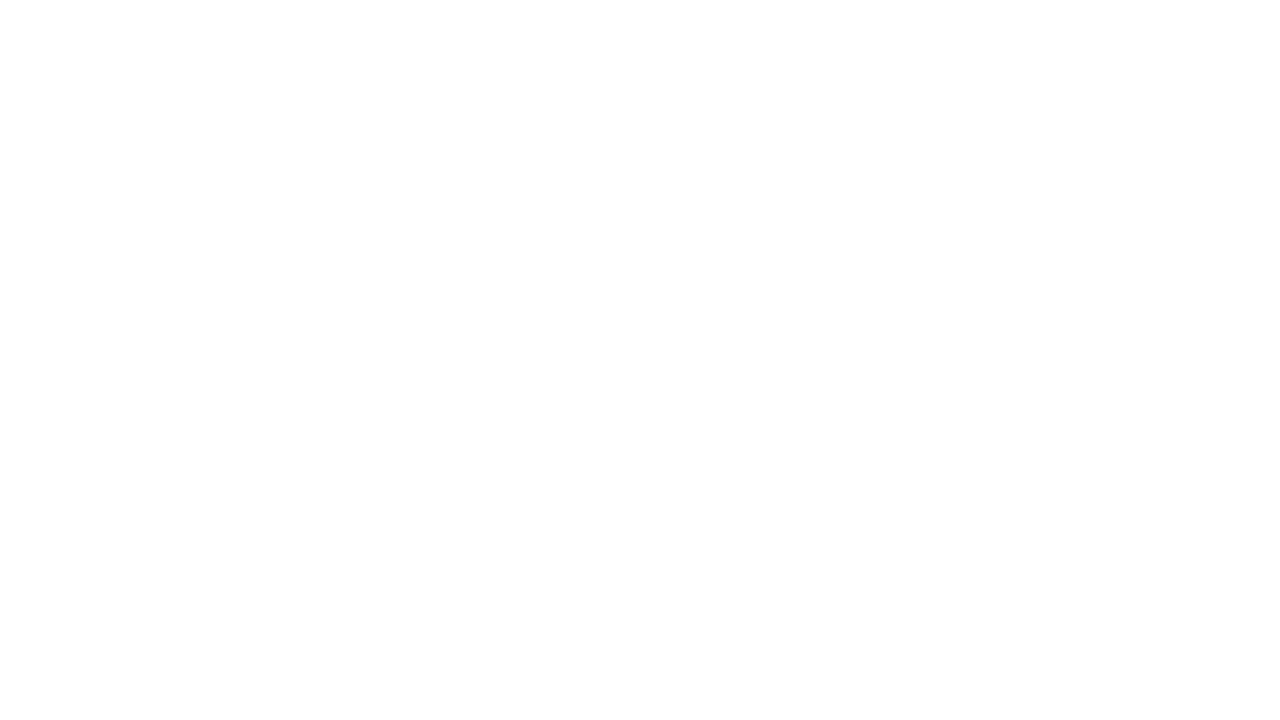
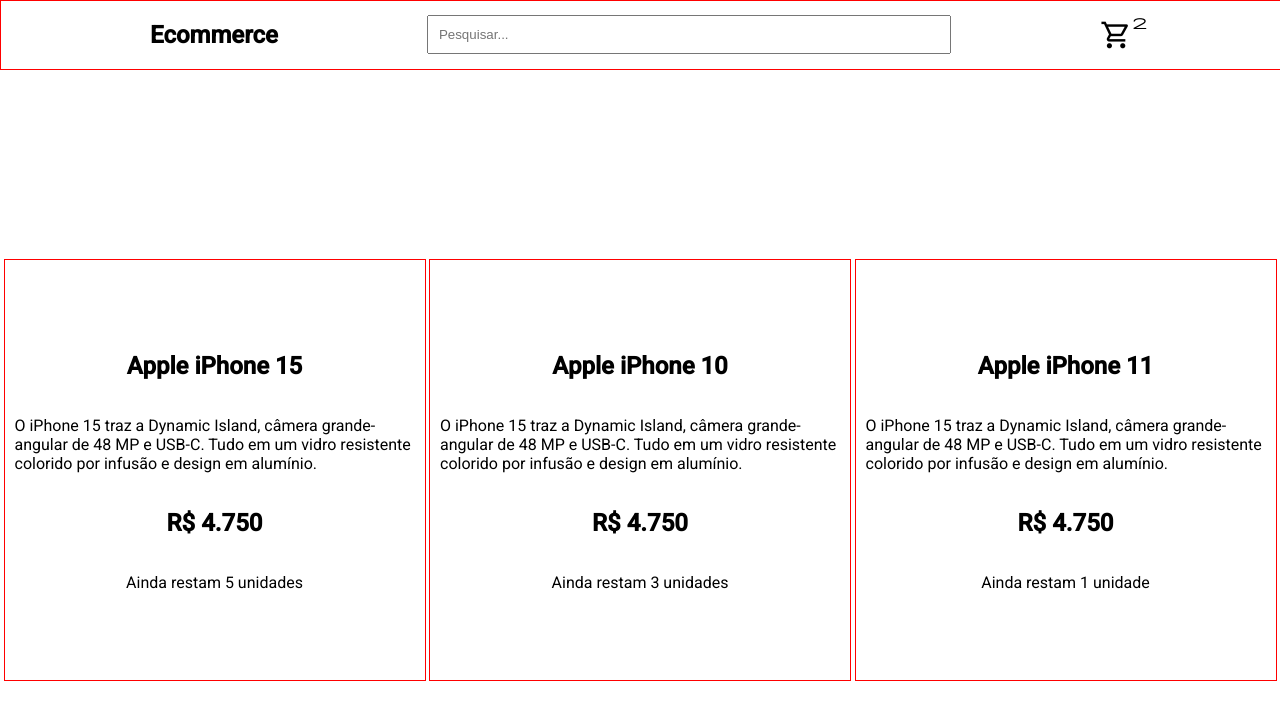
Before and after one commit to 38061027/ecommerce, an Angular app in the folder front-end/: page / in a window 1280 px wide. Shown: the top 720 px of the page. Built offline with nearby package versions, Linux system fonts and the light colour scheme.

Commit message:
Criando base do projeto

```diff
--- a/front-end/src/app/app-routing.module.ts
+++ b/front-end/src/app/app-routing.module.ts
@@ -1,7 +1,10 @@
 import { NgModule } from '@angular/core';
 import { RouterModule, Routes } from '@angular/router';
+import { HomeComponent } from './components/home/home.component';
 
-const routes: Routes = [];
+const routes: Routes = [
+  {path:"", component: HomeComponent, pathMatch:"full"}
+];
 
 @NgModule({
   imports: [RouterModule.forRoot(routes)],
--- a/front-end/src/app/components/home/home.component.css
+++ b/front-end/src/app/components/home/home.component.css
@@ -0,0 +1,43 @@
+.container{
+    width: 100%;
+    height: 100vh;
+}
+.nav{
+    display: flex;
+    width: 100%;
+    justify-content: space-evenly;
+    align-items: center;
+    border: 1px solid red;
+}
+.search input{
+    width: 500px;
+    padding: 10px;
+}
+#cartIcon{
+    font-size: xx-large;
+    position: relative;
+}
+.counter{
+position: absolute;
+font-size: 15px;
+top: -5px;
+}
+
+.containerProducts{
+    display: flex;
+    flex-wrap: wrap;
+    justify-content: space-evenly;
+    height: 100%;
+    align-items: center;
+}
+
+.productContent{
+    border: 1px solid red;
+    width: 400px;
+    height: 400px;
+    display: flex;
+    flex-direction: column;
+    align-items: center;
+    justify-content: center;
+    padding: 10px;
+}
--- a/front-end/src/app/components/home/home.component.html
+++ b/front-end/src/app/components/home/home.component.html
@@ -1 +1,18 @@
-<p>home works!</p>
+<main class="container">
+  <nav class="nav">
+    <h1 class="title">Ecommerce</h1>
+    <div class="search">
+      <input type="text" placeholder="Pesquisar..."/>
+    </div>
+    <span class="material-symbols-outlined" id="cartIcon"> shopping_cart <a class="counter">{{counterCart}}</a></span>
+  </nav>
+
+  <div class="containerProducts">
+        <div class="productContent" *ngFor="let product of products">
+            <h2>{{product.name}}</h2>
+            <p>{{product.description}}</p>
+            <h2>R$ {{product.price}}</h2>
+            <p>Ainda restam {{product.quantity}} {{product.quantity == 1 ? "unidade": "unidades"}}</p>
+        </div>
+  </div>
+</main>
--- a/front-end/src/app/components/home/home.component.ts
+++ b/front-end/src/app/components/home/home.component.ts
@@ -7,4 +7,33 @@ import { Component } from '@angular/core';
 })
 export class HomeComponent {
 
+  counterCart:number = 2;
+
+  products:any[] = [
+    {
+      "id": 1,
+      "name": "Apple iPhone 15",
+      "quantity": 5,
+      "description": "O iPhone 15 traz a Dynamic Island, câmera grande-angular de 48 MP e USB-C. Tudo em um vidro resistente colorido por infusão e design em alumínio.",
+      "price": "4.750",
+      "status": 1
+    },
+    {
+      "id": 2,
+      "name": "Apple iPhone 10",
+      "quantity": 3,
+      "description": "O iPhone 15 traz a Dynamic Island, câmera grande-angular de 48 MP e USB-C. Tudo em um vidro resistente colorido por infusão e design em alumínio.",
+      "price": "4.750",
+      "status": 1
+    },
+    {
+      "id": 3,
+      "name": "Apple iPhone 11",
+      "quantity": 1,
+      "description": "O iPhone 15 traz a Dynamic Island, câmera grande-angular de 48 MP e USB-C. Tudo em um vidro resistente colorido por infusão e design em alumínio.",
+      "price": "4.750",
+      "status": 0
+    }
+  ]
+
 }
--- a/front-end/src/index.html
+++ b/front-end/src/index.html
@@ -9,6 +9,9 @@
   <link rel="preconnect" href="https://fonts.gstatic.com">
   <link href="https://fonts.googleapis.com/css2?family=Roboto:wght@300;400;500&display=swap" rel="stylesheet">
   <link href="https://fonts.googleapis.com/icon?family=Material+Icons" rel="stylesheet">
+
+
+  <link rel="stylesheet" href="https://fonts.googleapis.com/css2?family=Material+Symbols+Outlined:opsz,wght,FILL,GRAD@20..48,100..700,0..1,-50..200" />
 </head>
 <body>
   <app-root></app-root>
```
